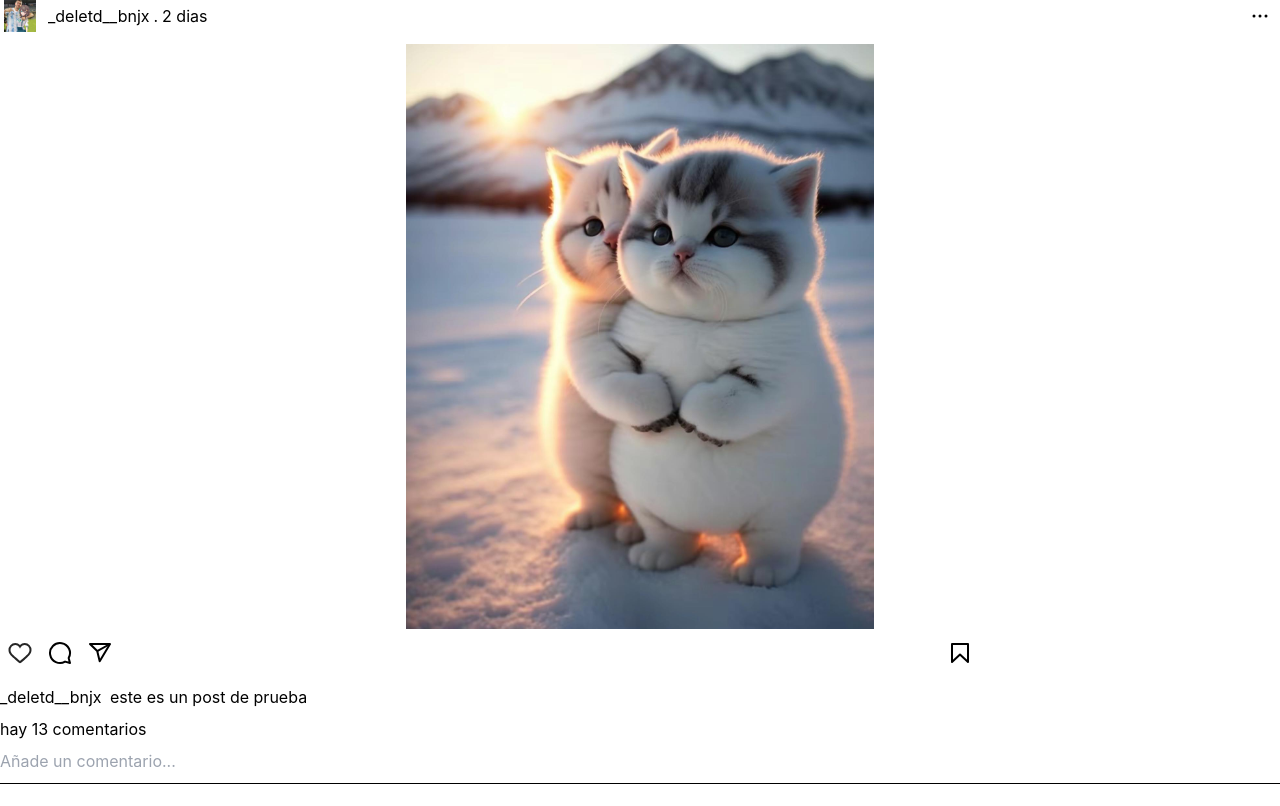
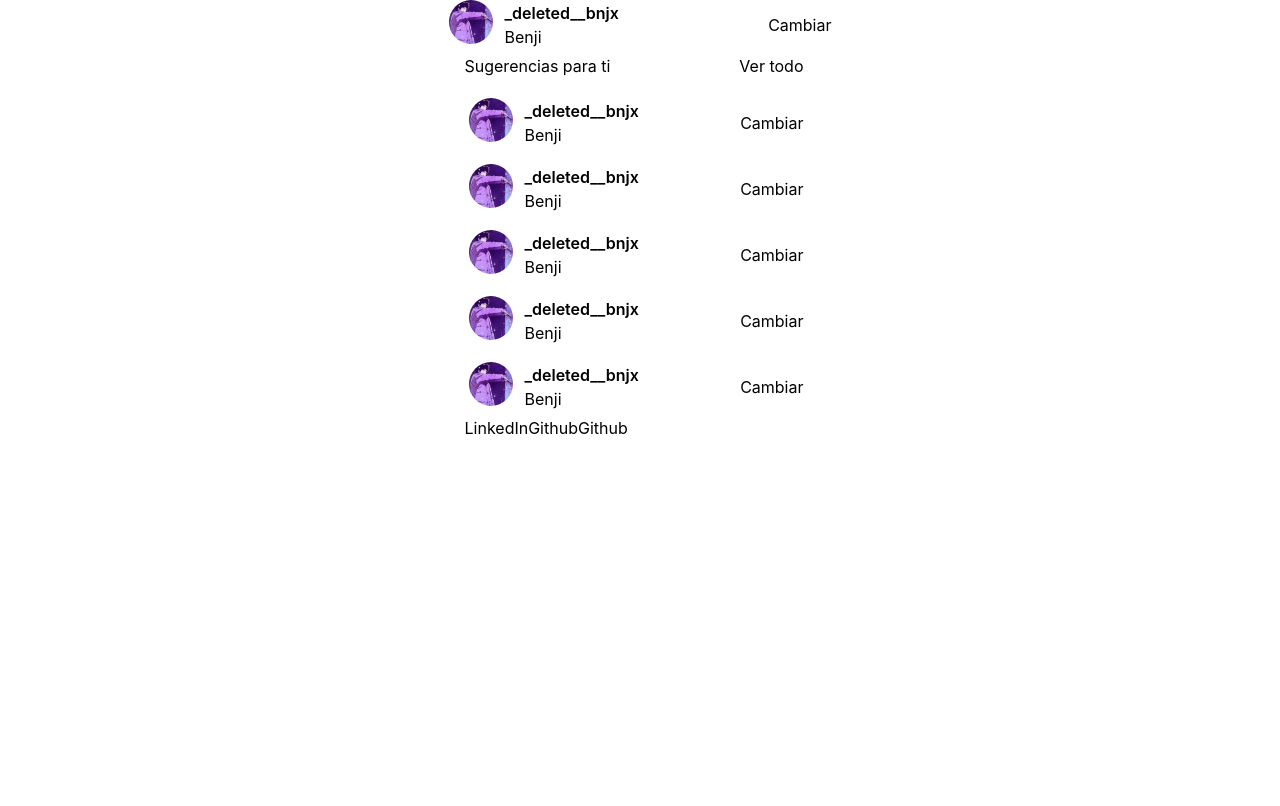
Before and after one commit to JorgeCanale/instagram_clone_with_reactjs, a React (Create React App) app: page / in a window 1280 px wide. Built offline with nearby package versions, Linux system fonts and the light colour scheme.

Commit message:
i barely finished the right sidebar, a lot hardcoded data and things to change

```diff
--- a/src/App.js
+++ b/src/App.js
@@ -1,12 +1,13 @@
 
 import './App.css';
 import RightSideBar from './components/right_sidebar/right_sidebar';
-import Post from "./components/post/post"
+
+
 
 function App() {
   return (
     <div className="App">
-      <Post />
+      <RightSideBar />
     </div>
   );
 }
--- a/src/components/right_sidebar/profile_slice.js
+++ b/src/components/right_sidebar/profile_slice.js
@@ -10,16 +10,16 @@
         <div className="cursor-pointer grow">
         <div className=" flex flex-row items-center justify-between shrink-0 flex-wrap box-border relative">
             <div className="flex flex-col self-center box-border relative shrink-0 z-0 max-w-full">
-                <div className="content-stretch box-border shrink-0 static mr-3 flex flex-col self-stretch justify-start grow-0 ">
-                    <div className=" block relative w-11">
-                        <a className="inline-block" href={alink}  tabIndex="0">
+                <div className="content-stretch box-border shrink-0 static mr-12px flex flex-col self-stretch justify-start grow-0 ">
+                    <div className=" block relative w-11" tabIndex="-1">
+                        <a className="inline-block w-44px h-44px" href={alink}  tabIndex="0">
                             <img className="h-full w-full rounded-full" src={pfp} alt="pfp"/>
                         </a>
                     </div>
                 </div>
             </div>
 
-            <div className="box-border relative z-0 flex grow shrink min-w-0  items-center flex-wrap flex-row basis-auto justify-between">
+            <div className=" relative z-0 flex grow shrink min-w-0  items-center flex-wrap flex-row basis-auto justify-between">
                 <div className="box-border relative z-0 flex grow min-w-0 shrink-0 flex-col max-w-full ">
                     <div className="box-border flex grow min-w-0 static justify-start items-start flex-col min-h-0 content-stretch self-auto ">
                         <span className=" relative min-w-0 mb-0  whitespace-pre-line  block max-w-full " dir="auto">
@@ -42,10 +42,12 @@
                 </div>
             </div>
 
-            <div className="content_link">
-                <button className="border-none bg-transparent inline-block  relative cursor-pointer p-0">
-                    <span>Cambiar</span>
-                </button>
+            <div className=" flex flex-col min-w-0 max-w-full self-center box-border shrink-0 z-0 ">
+                <div className="flex flex-row box-border static items-stretch shrink content-stretch self-auto justify-start grow-0 ml-12px">
+                    <button className="border-none bg-transparent inline-block  relative cursor-pointer p-0">
+                        <span className=" flex flex-row relative text-center cursor-pointer h-full content-stretch justify-center items-center box-border">Cambiar</span>
+                    </button>
+                </div>
             </div>
         </div>
         </div>
--- a/src/components/right_sidebar/right_sidebar.css
+++ b/src/components/right_sidebar/right_sidebar.css
@@ -24,9 +24,7 @@
     justify-content: flex-start;
 }
 
-li {
-    list-style-type: none;
-}
+
 
 .suggestions_container{
     height: auto;
--- a/src/components/right_sidebar/right_sidebar.js
+++ b/src/components/right_sidebar/right_sidebar.js
@@ -1,31 +1,39 @@
 import React from "react";
 import ProfileSlice from "./profile_slice";
-
+import "./right_sidebar.css"
 
  function Right_side_bar(){
 
-    const sugestedProfiles = [{user:"_deleted__bnjx", account:"benji"},
-    {user:"_deleted__bnjx", account:"benji"},
-    {user:"_deleted__bnjx", account:"benji"},
-     {user:"_deleted__bnjx", account:"benji"},
-     {user:"_deleted__bnjx", account:"benji"}]
+    const sugestedProfiles = [{user:"_deleted__bnjx", account:"Benji"},
+    {user:"_deleted__bnjx", account:"Benji"},
+    {user:"_deleted__bnjx", account:"Benji"},
+     {user:"_deleted__bnjx", account:"Benji"},
+     {user:"_deleted__bnjx", account:"Benji"}]
 
     return(
         <>
-        <div className=" left-984 sticky">
+        <div className=" left-984 sticky w-383px">
             <div>
                 <div>
-                    <ProfileSlice width={11} />
+                    <ProfileSlice  uname="_deleted__bnjx" aname="Benji" alink={`https://www.instagram.com/_deleted__bnjx`} />
                 </div>
             </div>
-            <div className="suggestions">
-                <div className="ssc1">
-                    <div className="ssc2">
-                        <div className="suggestions_container">
+            <div className="mr-12px -mb-16px">
+                <div className="flex flex-row content-stretch items-center shrink-0 box-border self-auto relative justify-start grow-0 py-4px px-16px ">
+                    <div className="flex flex-col box-border content-stretch min-w-0 min-h-0 self-auto relative grow items-start ">
+                        <span className=" block relative whitespace-pre-line max-w-full  min-w-0">Sugerencias para ti</span>
+                    </div>
+                    <a className="inline-block relative p-0 border-0 text-center" href="no link for you">
+                        <span className="min-w-0 relative block whitespace-pre-line max-w-full text-center cursor-pointer">Ver todo</span>
+                    </a>
+                </div>
+                <div className=" flex flex-col mb-4px ml-4px content-stretch box-border shrink-0 grow-0 self-auto items-stretch justify-start relative">
+                    <div className="py-8px flex flex-col box-border shrink-0 grow-0 static self-auto content-stretch justify-start">
+                        <div className="h-auto">
                                 { sugestedProfiles && sugestedProfiles.map(( suggestion, index) =>{
                                     return(
-                                        <div className="scsc">
-                                            <div className="slice_container">
+                                        <div className="block w-full max-w-full ">
+                                            <div className="flex flex-col box-border content-stretch items-stretch justify-start static py-8px px-16px ">
                                                 <ProfileSlice uname={suggestion.user} aname={suggestion.account} alink={`https://www.instagram.com/${suggestion.user}`} key={index} />
                                             </div>
                                         </div>
@@ -35,6 +43,25 @@
                     </div>
                 </div>
             </div>
+            <div className=" flex flex-col box-border content-stretch self-auto static justify-start items-start grow-0  px-16px mb-8px">
+                <div className=" pb-38px">
+                    <nav className="flex flex-col mb-16px max-w-full">
+                        <ul className=" list-none grow pb-4px box-content">
+                            <li className="inline-flex flex-row m-0 align-baseline ">
+                                <a href="https://www.linkedin.com/in/jorge-canale-fullstack-react/">LinkedIn</a>
+                            </li>
+                            <li className="inline-flex flex-row m-0 align-baseline ">
+                                <a href="https://github.com/JorgeCanale">Github</a>
+                            </li>
+                            <li className="inline-flex flex-row m-0  align-baseline">
+                                <a href="https://github.com/JorgeCanale">Github</a>
+                            </li>
+
+                        </ul>
+                    </nav>
+                    <span></span>
+                </div>
+            </div>
         </div>
         </>
     )
--- a/tailwind.config.js
+++ b/tailwind.config.js
@@ -8,24 +8,29 @@
       margin:{
         '4px':'4px',
         '8px':'8px',
+        '12px':'12px',
+        '16px':'16px',
         '24px':'24px',
-        '12px':'12px'
       }, padding:{
         '4px':'4px',
         '8px':'8px',
         '12px':'12px',
         '16px':'16px',
+        '38px':'38px',
       },
       height:{
         '24px':'24px',
         '18px':'18px',
         '32px':'32px',
+        '44px':'44px',
         '80px':'80px',
       },
       width:{
         '24px':'24px',
         '32px':'32px',
+        '44px':"44px",
         '468px':'468px',
+        '383px':'383px',
       }
     },
   },
```
